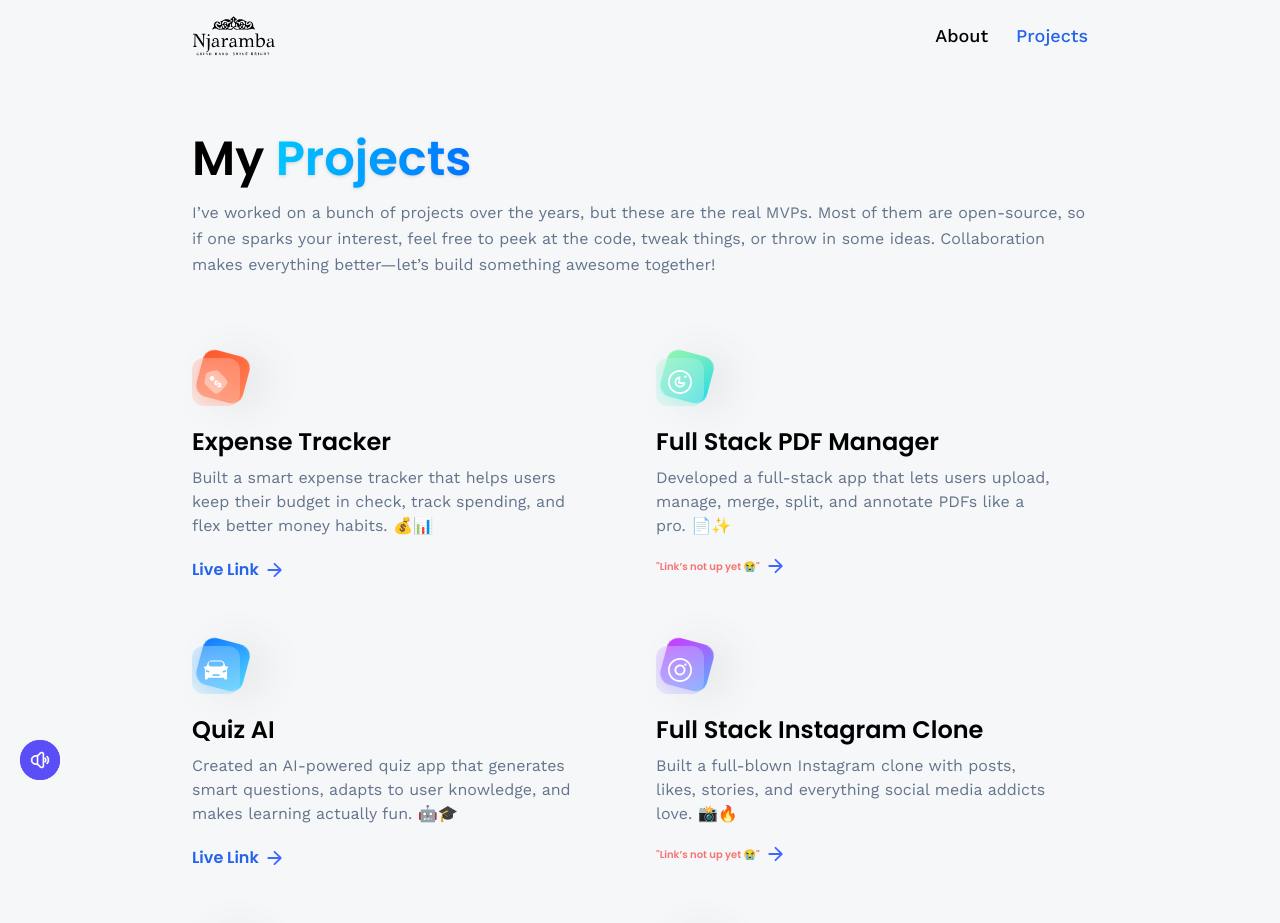
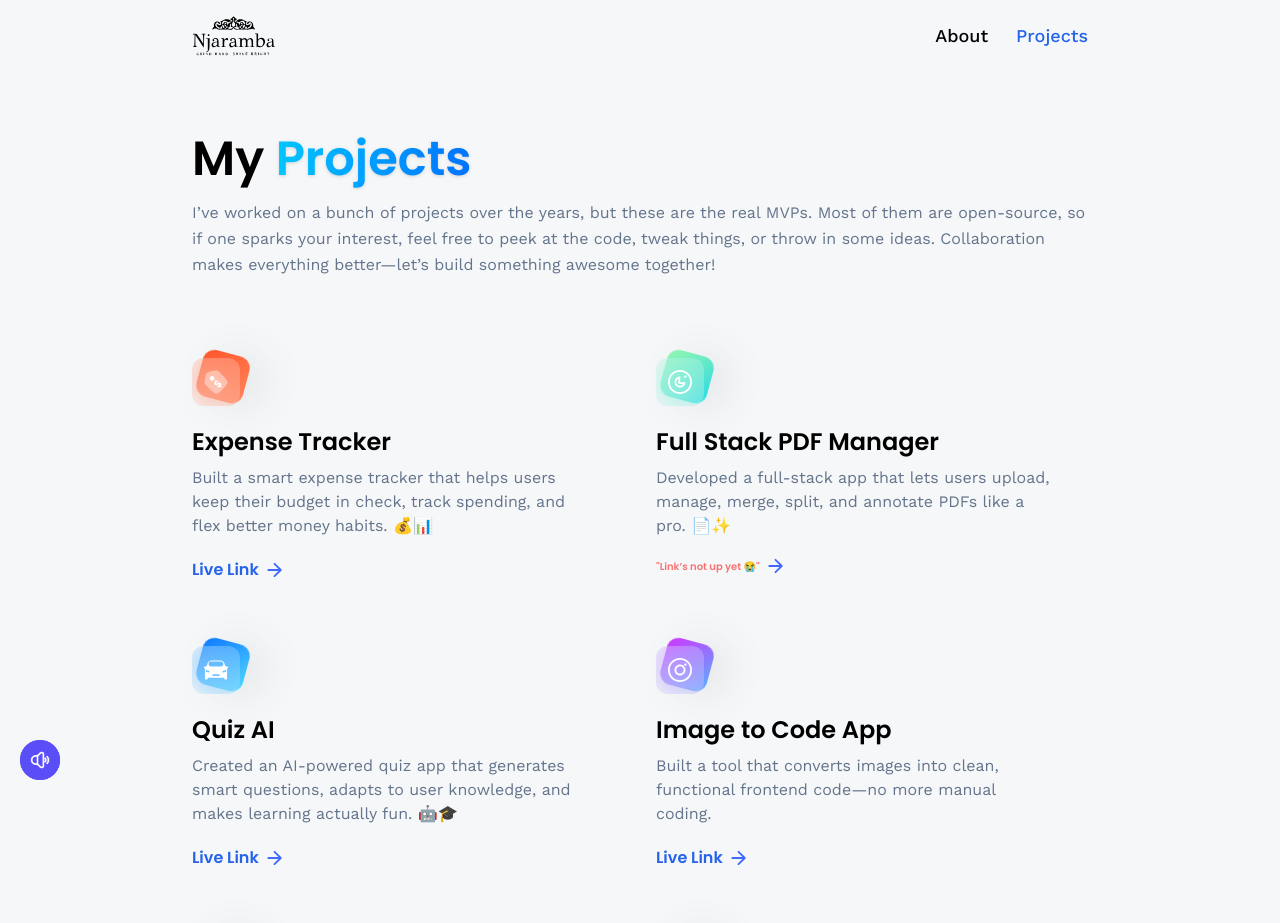
Before and after one commit to briannjara/island_portfolio, a React (Vite) app: page /projects in a window 1280 px wide. Shown: the top 923 px of the page. Built offline with nearby package versions, Linux system fonts and the light colour scheme; no server answers.

Commit message:
added image-code

```diff
--- a/src/constants/index.js
+++ b/src/constants/index.js
@@ -212,9 +212,9 @@ export const projects = [
     {
         iconUrl: snapgram,
         theme: 'btn-back-pink',
-        name: 'Full Stack Instagram Clone',
-        description: 'Built a full-blown Instagram clone with posts, likes, stories, and everything social media addicts love. 📸🔥',
-        link: '#',
+        name: 'Image to Code App',
+        description: 'Built a tool that converts images into clean, functional frontend code—no more manual coding.',
+        link: 'https://img-code.vercel.app/',
     },
     {
         iconUrl: estate,
```
